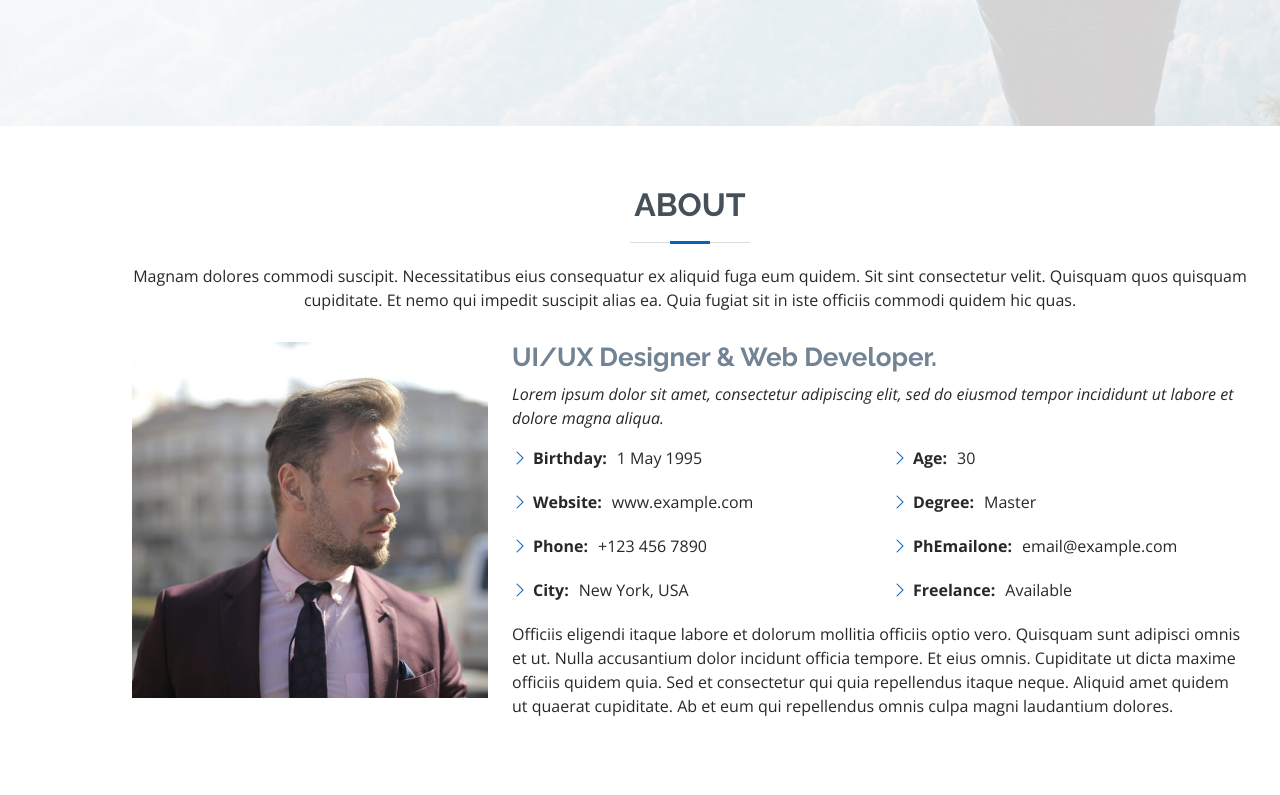
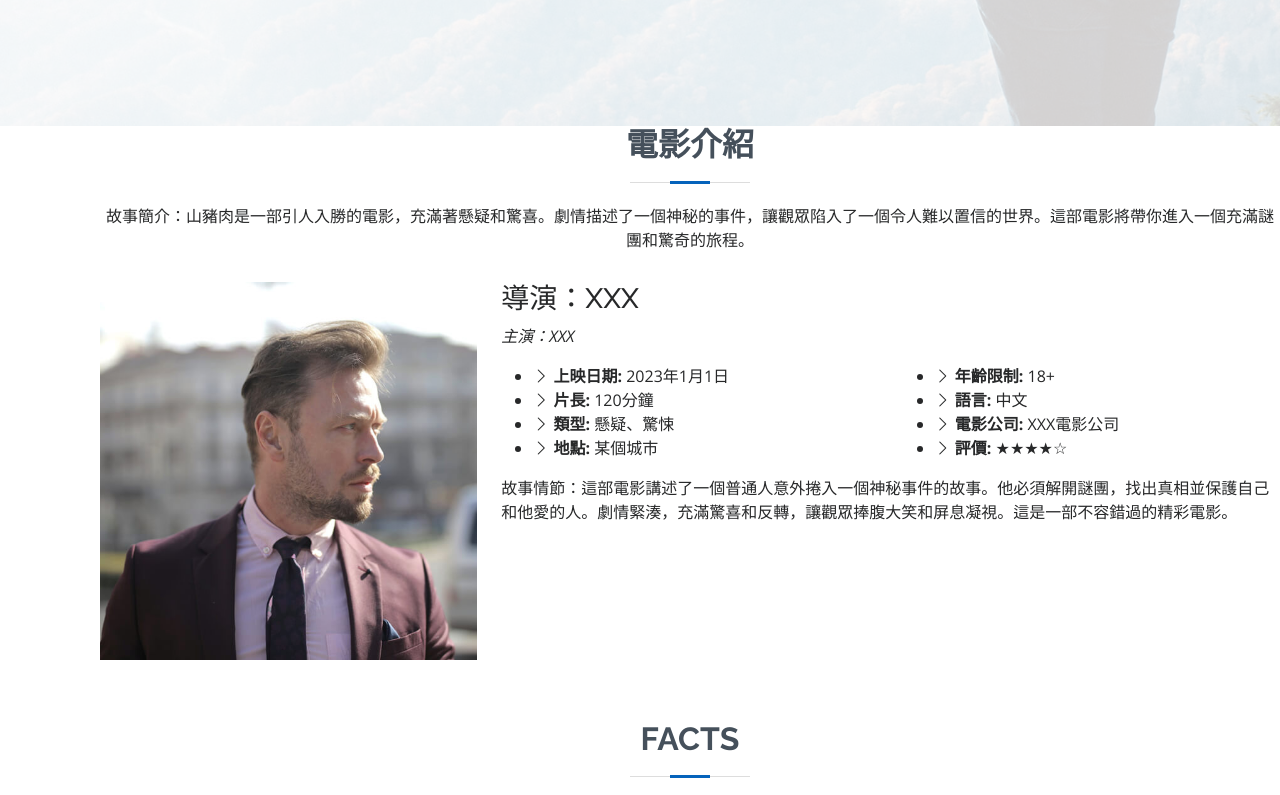
Before and after one commit to Tingyooooo2006ooooo/Tingyooooo2006ooooo.github.io, a plain HTML site: page index.html in a window 1280 px wide. Shown: the part 674-1469 px from the top of the page. Drawn offline with nearby package versions, Linux system fonts and the light colour scheme.

Commit message:
Update index.html

```diff
--- a/index.html
+++ b/index.html
@@ -74,13 +74,9 @@
 
   <main id="main">
 
-    <!-- ======= About Section ======= -->
-    <section id="about" class="about">
-      <div class="container" data-aos="fade-up">
-
    <div class="section-title">
-          <h2>About</h2>
-          <p>Magnam dolores commodi suscipit. Necessitatibus eius consequatur ex aliquid fuga eum quidem. Sit sint consectetur velit. Quisquam quos quisquam cupiditate. Et nemo qui impedit suscipit alias ea. Quia fugiat sit in iste officiis commodi quidem hic quas.</p>
+  <h2>電影介紹</h2>
+  <p>故事簡介：山豬肉是一部引人入勝的電影，充滿著懸疑和驚喜。劇情描述了一個神秘的事件，讓觀眾陷入了一個令人難以置信的世界。這部電影將帶你進入一個充滿謎團和驚奇的旅程。</p>
 </div>
 
 <div class="row">
@@ -88,38 +84,33 @@
     <img src="assets/img/profile-img.jpg" class="img-fluid" alt="">
   </div>
   <div class="col-lg-8 pt-4 pt-lg-0 content">
-            <h3>UI/UX Designer &amp; Web Developer.</h3>
+    <h3>導演：XXX</h3>
     <p class="fst-italic">
-              Lorem ipsum dolor sit amet, consectetur adipiscing elit, sed do eiusmod tempor incididunt ut labore et dolore
-              magna aliqua.
+      主演：XXX
     </p>
     <div class="row">
       <div class="col-lg-6">
         <ul>
-                  <li><i class="bi bi-chevron-right"></i> <strong>Birthday:</strong> <span>1 May 1995</span></li>
-                  <li><i class="bi bi-chevron-right"></i> <strong>Website:</strong> <span>www.example.com</span></li>
-                  <li><i class="bi bi-chevron-right"></i> <strong>Phone:</strong> <span>+123 456 7890</span></li>
-                  <li><i class="bi bi-chevron-right"></i> <strong>City:</strong> <span>New York, USA</span></li>
+          <li><i class="bi bi-chevron-right"></i> <strong>上映日期:</strong> <span>2023年1月1日</span></li>
+          <li><i class="bi bi-chevron-right"></i> <strong>片長:</strong> <span>120分鐘</span></li>
+          <li><i class="bi bi-chevron-right"></i> <strong>類型:</strong> <span>懸疑、驚悚</span></li>
+          <li><i class="bi bi-chevron-right"></i> <strong>地點:</strong> <span>某個城市</span></li>
         </ul>
       </div>
       <div class="col-lg-6">
         <ul>
-                  <li><i class="bi bi-chevron-right"></i> <strong>Age:</strong> <span>30</span></li>
-                  <li><i class="bi bi-chevron-right"></i> <strong>Degree:</strong> <span>Master</span></li>
-                  <li><i class="bi bi-chevron-right"></i> <strong>PhEmailone:</strong> <span>email@example.com</span></li>
-                  <li><i class="bi bi-chevron-right"></i> <strong>Freelance:</strong> <span>Available</span></li>
+          <li><i class="bi bi-chevron-right"></i> <strong>年齡限制:</strong> <span>18+</span></li>
+          <li><i class="bi bi-chevron-right"></i> <strong>語言:</strong> <span>中文</span></li>
+          <li><i class="bi bi-chevron-right"></i> <strong>電影公司:</strong> <span>XXX電影公司</span></li>
+          <li><i class="bi bi-chevron-right"></i> <strong>評價:</strong> <span>★★★★☆</span></li>
         </ul>
       </div>
     </div>
     <p>
-              Officiis eligendi itaque labore et dolorum mollitia officiis optio vero. Quisquam sunt adipisci omnis et ut. Nulla accusantium dolor incidunt officia tempore. Et eius omnis.
-              Cupiditate ut dicta maxime officiis quidem quia. Sed et consectetur qui quia repellendus itaque neque. Aliquid amet quidem ut quaerat cupiditate. Ab et eum qui repellendus omnis culpa magni laudantium dolores.
+      故事情節：這部電影講述了一個普通人意外捲入一個神秘事件的故事。他必須解開謎團，找出真相並保護自己和他愛的人。劇情緊湊，充滿驚喜和反轉，讓觀眾捧腹大笑和屏息凝視。這是一部不容錯過的精彩電影。
     </p>
   </div>
 </div>
-
-      </div>
-    </section><!-- End About Section -->
 
     <!-- ======= Facts Section ======= -->
     <section id="facts" class="facts">
```
Lines whose indentation alone changed are shown as unchanged.
